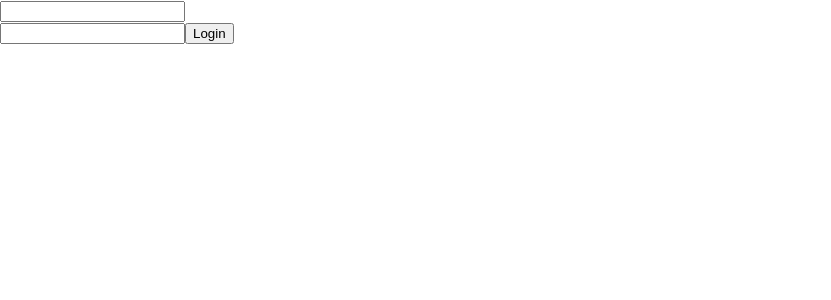
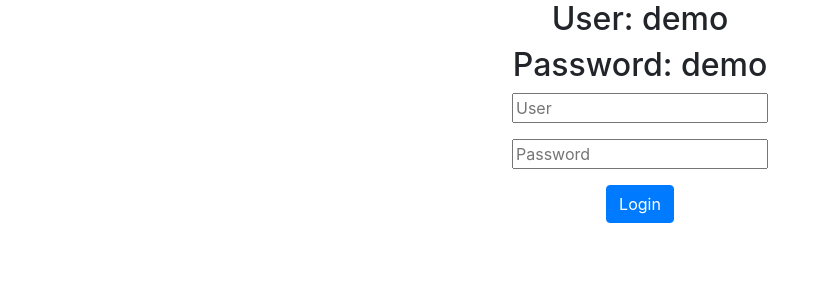
Before and after one commit to marcosvolpiok/front_jwt_pagination, a React (Create React App) app: page /#/ in a window 1280 px wide. Shown: the top 300 px of the page, without its empty margins (0-831 px from the left). Built offline with nearby package versions, Linux system fonts and the light colour scheme.

Commit message:
Add styles

```diff
--- a/package.json
+++ b/package.json
@@ -6,6 +6,7 @@
     "@testing-library/jest-dom": "^5.11.6",
     "@testing-library/react": "^11.2.2",
     "@testing-library/user-event": "^12.2.2",
+    "bootstrap": "^4.5.3",
     "prop-types": "^15.7.2",
     "react": "^17.0.1",
     "react-cookie": "^4.0.3",
--- a/src/App.css
+++ b/src/App.css
@@ -1,38 +1,3 @@
-.App {
+body {
   text-align: center;
 }
-
-.App-logo {
-  height: 40vmin;
-  pointer-events: none;
-}
-
-@media (prefers-reduced-motion: no-preference) {
-  .App-logo {
-    animation: App-logo-spin infinite 20s linear;
-  }
-}
-
-.App-header {
-  background-color: #282c34;
-  min-height: 100vh;
-  display: flex;
-  flex-direction: column;
-  align-items: center;
-  justify-content: center;
-  font-size: calc(10px + 2vmin);
-  color: white;
-}
-
-.App-link {
-  color: #61dafb;
-}
-
-@keyframes App-logo-spin {
-  from {
-    transform: rotate(0deg);
-  }
-  to {
-    transform: rotate(360deg);
-  }
-}
--- a/src/App.js
+++ b/src/App.js
@@ -3,7 +3,7 @@ import React from 'react';
 import { HashRouter as Router, Route, Switch } from 'react-router-dom';
 import Login from './components/login/Login';
 import PhotosContainer from './components/photos/'
-
+import './App.css';
 
 class App extends React.Component {
 
--- a/src/components/login/Login.js
+++ b/src/components/login/Login.js
@@ -2,6 +2,7 @@ import React from 'react';
 import {Link} from 'react-router-dom';
 import { instanceOf } from 'prop-types';
 import { withCookies, Cookies } from 'react-cookie';
+import 'bootstrap/dist/css/bootstrap.css';
 
 class Login extends React.Component {
     static propTypes = {
@@ -64,23 +65,30 @@ class Login extends React.Component {
 
 
     render() {
-        const { token } = this.state;
-
-
         return (
             <div>
+                <h2>User: demo</h2>
+                <h2>Password: demo</h2>
                 {this.state.loginMessage !== '' &&
+                <div class="alert alert-secondary" role="alert">
                     <p>{this.state.loginMessage}</p>
+                </div>
+
                 }
 
                 {this.state.loginStatus === true &&
-                    <p><Link to="/photos/">Photos list</Link></p>
+                    <h3><Link to="/photos/">Photos list</Link></h3>
                 }
 
-                <input type="text" name="user" onChange={this.handleInputChange} />
-                <div></div>
-                <input type="password" name="pwd" onChange={this.handleInputChange} />
+                <div class="form-group">
+                    <div class="form-group">
+                        <input type="text" name="user" onChange={this.handleInputChange} placeholder="User" />
+                    </div>
 
+                    <div class="form-group">
+                        <input type="password" name="pwd" onChange={this.handleInputChange} placeholder="Password" />
+                    </div>
+                </div>
                 <button type="button" className="btn btn-primary" onClick={() => this.handleClick()}>Login</button>
             </div>
         )
--- a/src/components/photos/Paginator.js
+++ b/src/components/photos/Paginator.js
@@ -35,7 +35,7 @@ class Test extends React.Component {
         return (
           <div>
               {this.props.currentPage > 1 &&
-                <button type="button" className="btn btn-primary" onClick={() => this.handleClickPrev()}>Previous</button>
+                <button type="button" className="btn btn-primary mr-5" onClick={() => this.handleClickPrev()}>Previous</button>
               }
 
               {this.props.currentPage <= this.props.totalPages &&
--- a/src/components/photos/index.js
+++ b/src/components/photos/index.js
@@ -43,13 +43,6 @@ class PhotosContainer extends React.Component {
     render() {
         return (
             <div>
-                {this.state.currentPage &&
-                    <Paginator
-                    onPageChanged={this.onPageChanged}
-                    currentPage={this.state.currentPage}
-                    totalPages={this.state.totalPages}></Paginator>
-                }
-
                 {this.state.photos.length > 0 && this.state.currentPage &&
                     <Photos
                     photos={this.state.photos}
@@ -57,7 +50,12 @@ class PhotosContainer extends React.Component {
                     totalPages={this.state.totalPages}></Photos>
                 }
 
-
+                {this.state.currentPage &&
+                    <Paginator
+                    onPageChanged={this.onPageChanged}
+                    currentPage={this.state.currentPage}
+                    totalPages={this.state.totalPages}></Paginator>
+                }
             </div>
         )
       }
```
Also changed, not shown: 1 other file (tests, documents, lock files or other folders).
